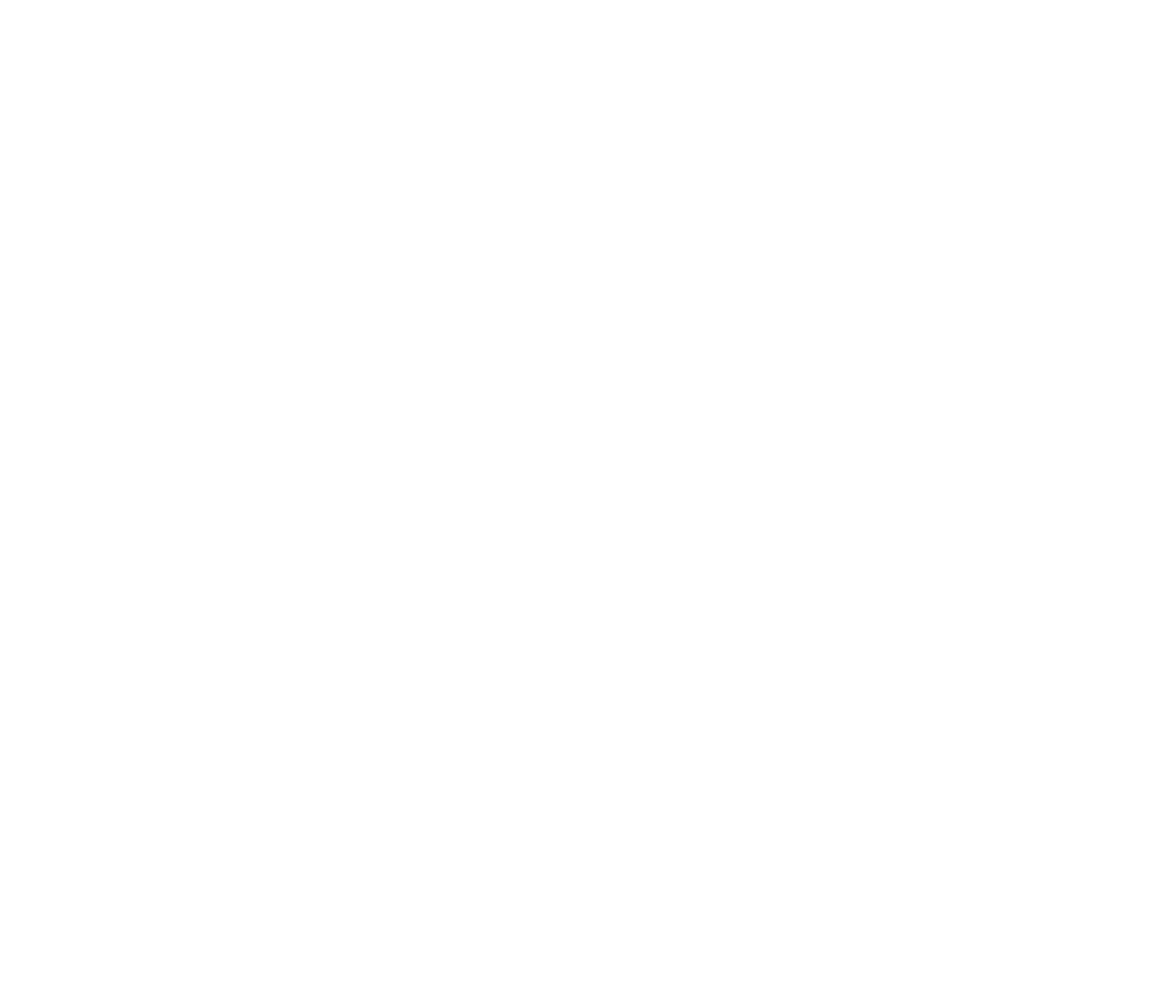
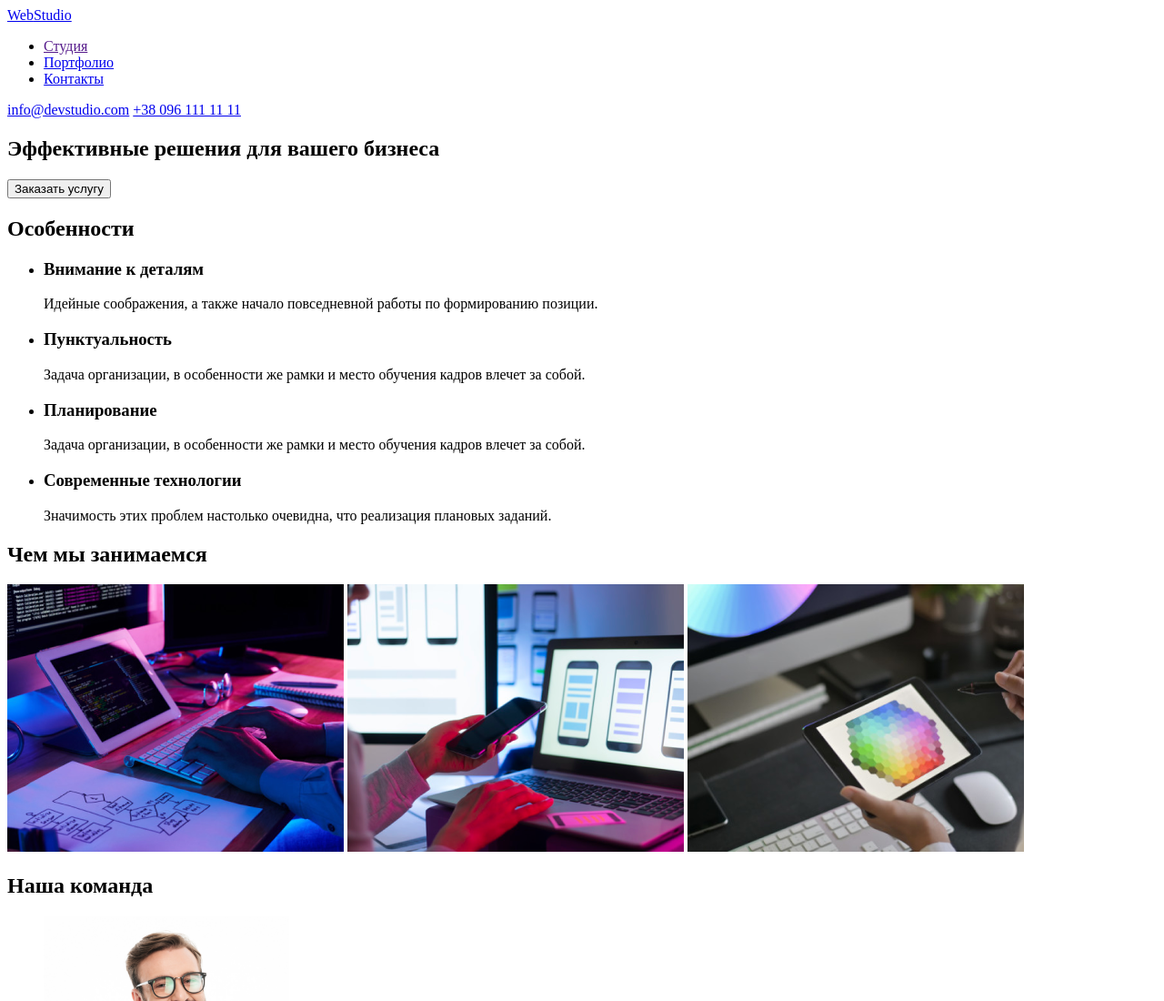
Before and after one commit to YuriyIzium/goit-markup-hw-01, a plain HTML site: page index.html in a window 1280 px wide. Shown: the top 1100 px of the page at 91% size. Before the commit the page ends 800 px from the top, so only its background shows below. Drawn offline with Linux system fonts and the light colour scheme.

Commit message:
html-main

```diff
--- a/index.html
+++ b/index.html
@@ -1,12 +1,123 @@
 <!DOCTYPE html>
-<html lang="en">
-<head>
-    <meta charset="UTF-8">
-    <meta http-equiv="X-UA-Compatible" content="IE=edge">
-    <meta name="viewport" content="width=device-width, initial-scale=1.0">
-    <title>Document</title>
-</head>
-<body>
-
-</body>
+<html lang="ru">
+  <head>
+    <meta charset="UTF-8" />
+    <meta http-equiv="X-UA-Compatible" content="IE=edge" />
+    <meta name="viewport" content="width=device-width, initial-scale=1.0" />
+    <title>Студія</title>
+  </head>
+  <body>
+    <header>
+      <a href="/" class="logo" lang="en"
+        ><span class="web-logo">Web</span>Studio</a
+      >
+      <naw>
+        <ul>
+          <li>
+            <a href="">Студия</a>
+          </li>
+          <li>
+            <a href="#">Портфолио</a>
+          </li>
+          <li>
+            <a href="#">Контакты</a>
+          </li>
+        </ul>
+      </naw>
+      <a href="mailto:info@devstudio.com">info@devstudio.com</a>
+      <a href="tel:+380961111111">+38 096 111 11 11</a>
+    </header>
+    <main>
+      <section>
+        <h1>Эффективные решения для вашего бизнеса</h1>
+        <button type="button">Заказать услугу</button>
+        <section>
+          <!-- сделать невидимім <h2>Особенности</h2>  -->
+          <h2>Особенности</h2>
+          <ul>
+            <li>
+              <h3>Внимание к деталям</h3>
+              <p>
+                Идейные соображения, а также начало повседневной работы по
+                формированию позиции.
+              </p>
+            </li>
+            <li>
+              <h3>Пунктуальность</h3>
+              <p>
+                Задача организации, в особенности же рамки и место обучения
+                кадров влечет за собой.
+              </p>
+            </li>
+            <li>
+              <h3>Планирование</h3>
+              <p>
+                Задача организации, в особенности же рамки и место обучения
+                кадров влечет за собой.
+              </p>
+            </li>
+            <li>
+              <h3>Современные технологии</h3>
+              <p>
+                Значимость этих проблем настолько очевидна, что реализация
+                плановых заданий.
+              </p>
+            </li>
+          </ul>
+        </section>
+      </section>
+      <section>
+        <h2>Чем мы занимаемся</h2>
+        <img src="./imeges/box1.png" alt="разработка для десктоп" width="370" />
+        <img
+          src="/imeges/box2.png"
+          alt="разработка для мобильных"
+          width="370"
+        />
+        <img
+          src="/imeges/box3.png"
+          alt="разработка для планшетов"
+          width="370"
+        />
+      </section>
+      <section>
+        <h2>Наша команда</h2>
+        <ul>
+          <li>
+            <img
+              src="./imeges/img1.jpg"
+              alt="фото Игорь Демьяненко"
+              width="270"
+            />
+            <h3>Игорь Демьяненко</h3>
+            <p>Product Designer</p>
+          </li>
+          <li>
+            <img src="./imeges/img2.jpg" alt="фото Ольга Репина" width="270" />
+            <h3>Ольга Репина</h3>
+            <p>Frontend Developer</p>
+          </li>
+          <li>
+            <img
+              src="./imeges/img3.jpg"
+              alt="фото Николай Тарасов"
+              width="270"
+            />
+            <h3>Николай Тарасов</h3>
+            <p>Marketing</p>
+          </li>
+          <li>
+            <img
+              src="./imeges/img4.jpg"
+              alt="фото Михаил Ермаков"
+              width="270"
+            />
+            <h3>Михаил Ермаков</h3>
+            <p>UI Designer</p>
+          </li>
+        </ul>
+      </section>
+    </main>
+    <footer></footer>
+  </body>
 </html>
```
Also changed, not shown: imeges/box1.png (added), imeges/box2.png (added), imeges/box3.png (added), imeges/img1.jpg (added), imeges/img2.jpg (added), imeges/img3.jpg (added), imeges/img4.jpg (added).
